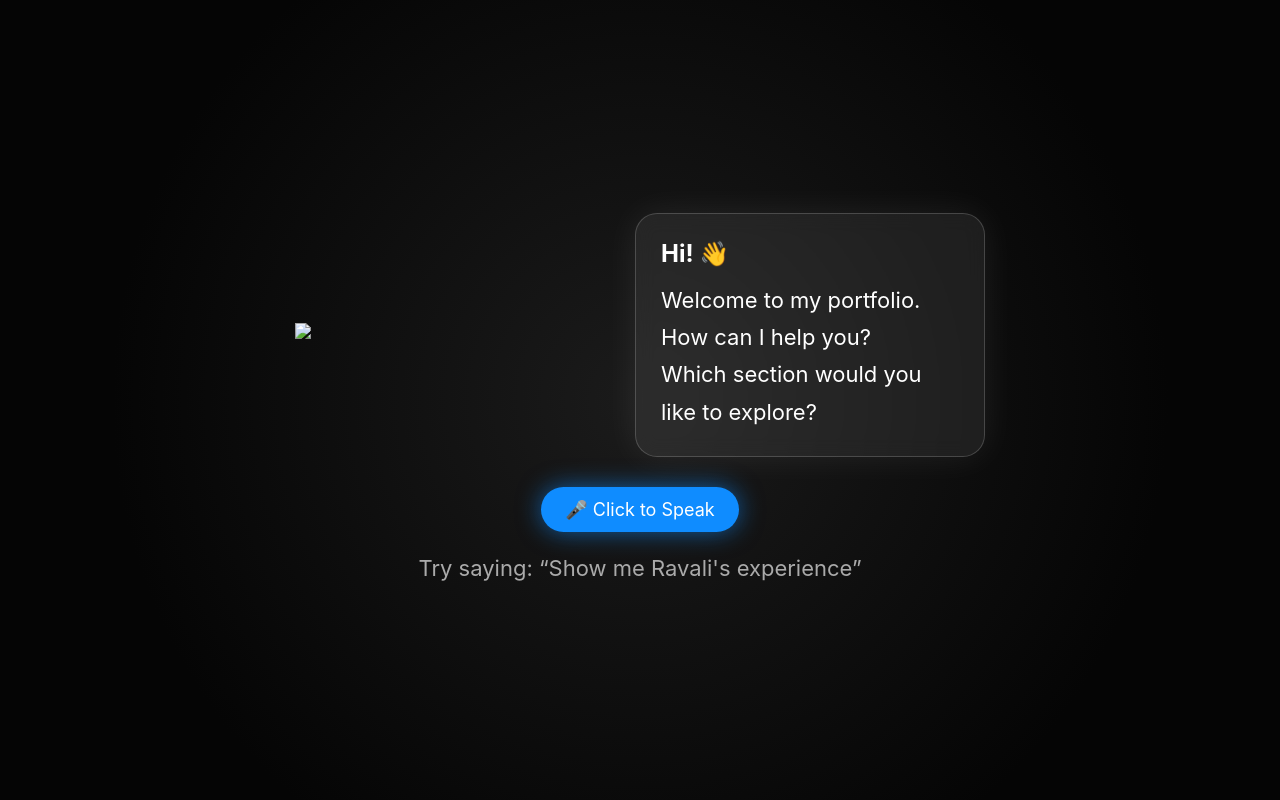
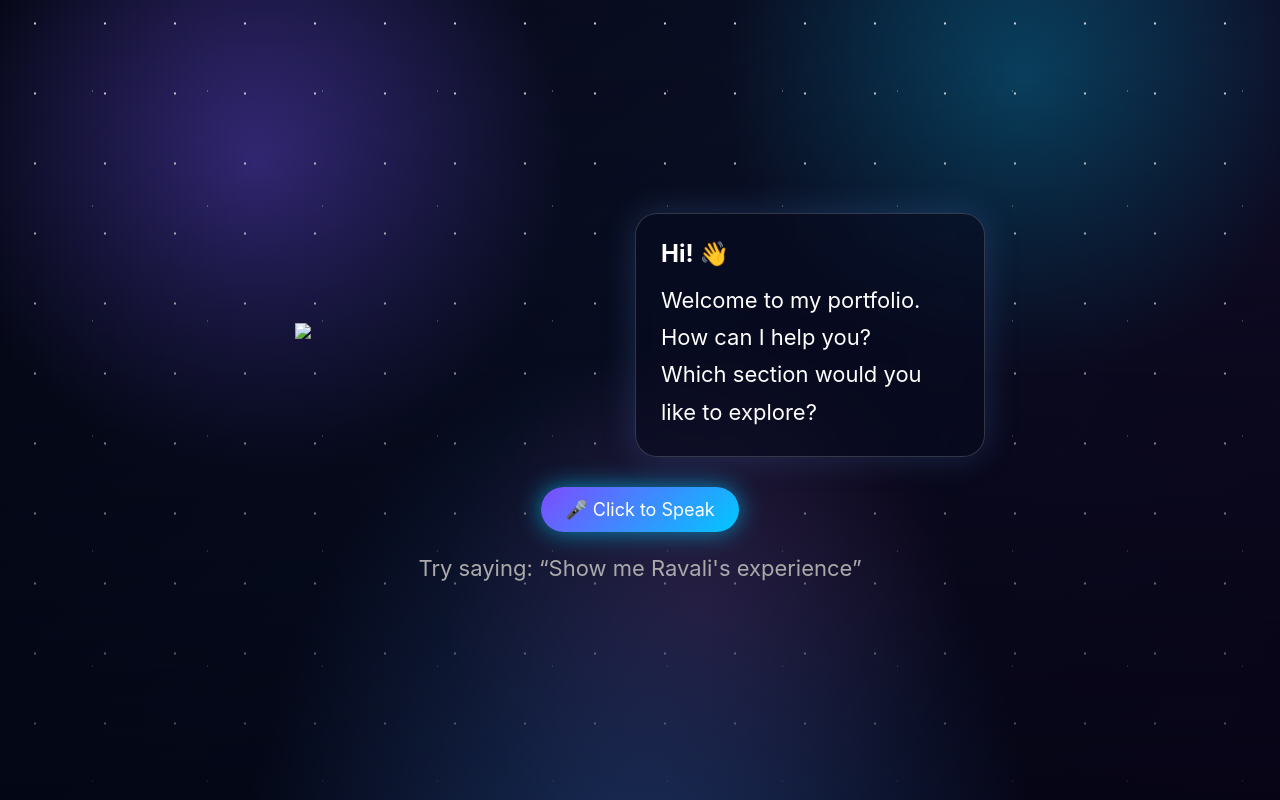
Before and after one commit to ravalireddy-24/Portfolio, a Flask app: page / in a window 1280 px wide. Run offline with Flask 3, Linux system fonts and the light colour scheme.

Commit message:
portfolio

```diff
--- a/static/css/style.css
+++ b/static/css/style.css
@@ -7,12 +7,43 @@
 
 body {
   min-height: 100vh;
-  background: radial-gradient(circle at center, #1b1b1b, #050505 70%);
+  background:
+    radial-gradient(circle at 20% 20%, rgba(118, 86, 255, 0.45), transparent 26%),
+    radial-gradient(circle at 80% 10%, rgba(0, 204, 255, 0.28), transparent 24%),
+    radial-gradient(circle at 55% 75%, rgba(255, 72, 176, 0.22), transparent 28%),
+    linear-gradient(135deg, #050713 0%, #0b1026 45%, #160826 100%);
   color: white;
   overflow: hidden;
 }
 
+body::before,
+body::after {
+  content: "";
+  position: fixed;
+  inset: 0;
+  pointer-events: none;
+  z-index: 0;
+}
+
+body::before {
+  background-image:
+    radial-gradient(#ffffff 0.8px, transparent 0.8px),
+    radial-gradient(rgba(255, 255, 255, 0.75) 1px, transparent 1px);
+  background-position: 0 0, 35px 45px;
+  background-size: 70px 70px, 115px 115px;
+  opacity: 0.8;
+  animation: driftStars 80s linear infinite;
+}
+
+body::after {
+  background:
+    radial-gradient(ellipse at 50% 120%, rgba(74, 144, 255, 0.32), transparent 45%),
+    linear-gradient(180deg, transparent 0%, rgba(1, 4, 16, 0.72) 100%);
+}
+
 .portfolio {
+  position: relative;
+  z-index: 1;
   width: 100%;
   min-height: 100vh;
 }
@@ -46,12 +77,12 @@ body {
 .speech-box {
   max-width: 350px;
   padding: 25px;
-  background: rgba(255, 255, 255, 0.08);
+  background: rgba(8, 12, 32, 0.58);
   border: 1px solid rgba(255, 255, 255, 0.18);
   border-radius: 22px;
   text-align: left;
   backdrop-filter: blur(10px);
-  box-shadow: 0 0 35px rgba(255, 255, 255, 0.08);
+  box-shadow: 0 0 35px rgba(98, 168, 255, 0.2);
 }
 
 .speech-box h2 {
@@ -68,15 +99,15 @@ body {
   padding: 15px 28px;
   border: none;
   border-radius: 40px;
-  background: #0f8cff;
+  background: linear-gradient(135deg, #7c4dff, #00c8ff);
   color: white;
   font-size: 18px;
   cursor: pointer;
-  box-shadow: 0 0 25px rgba(15, 140, 255, 0.6);
+  box-shadow: 0 0 25px rgba(0, 200, 255, 0.65);
 }
 
 .voice-btn:hover {
-  background: #0074d9;
+  background: linear-gradient(135deg, #925fff, #2ad8ff);
 }
 
 #status {
@@ -112,3 +143,14 @@ body {
     transform: translateY(-12px);
   }
 }
+
+
+@keyframes driftStars {
+  from {
+    transform: translateY(0);
+  }
+
+  to {
+    transform: translateY(-140px);
+  }
+}
```
